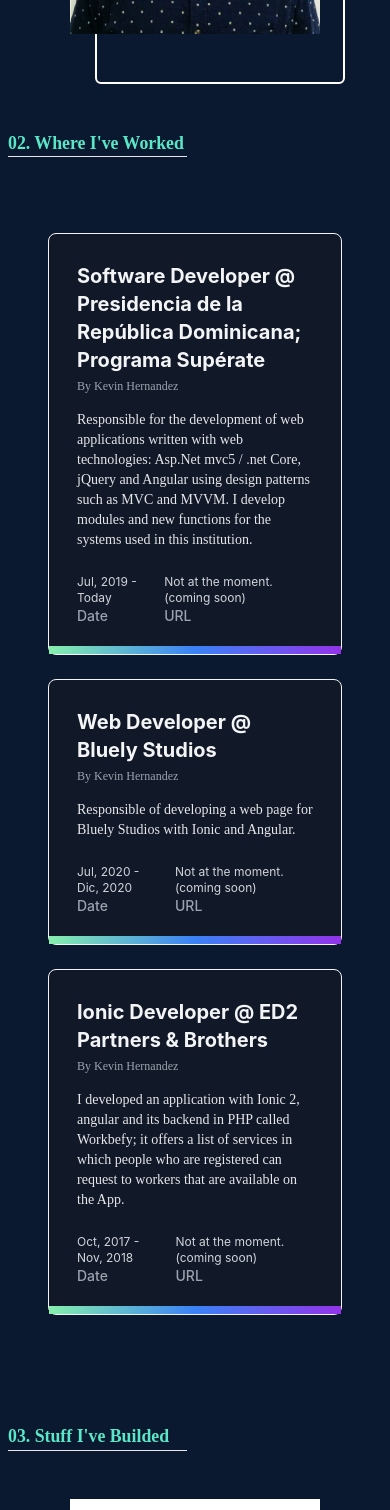
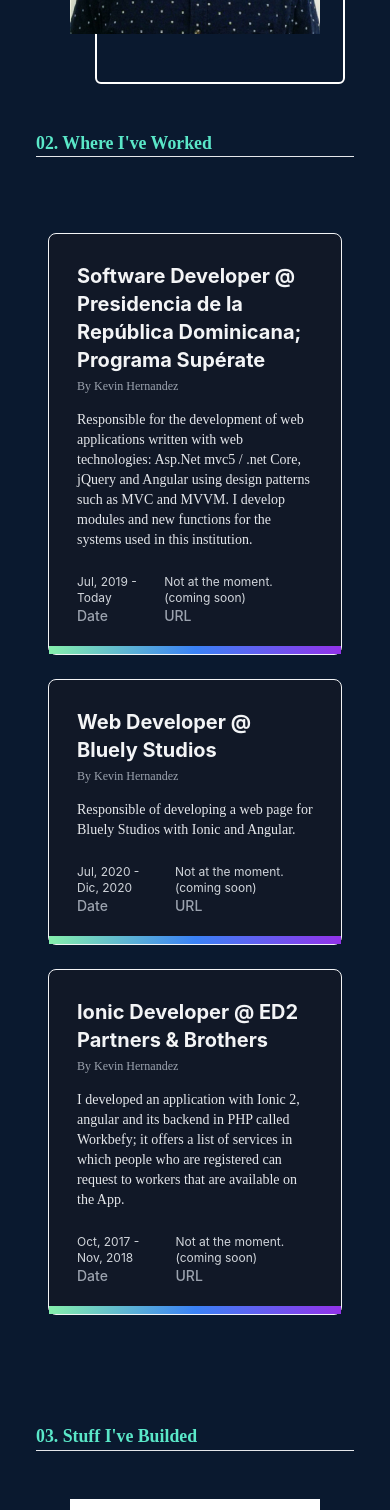
Before and after one commit to kevinHernandez05/kevinHernandez05.github.io, a React (Create React App) app: page / in a window 390 px wide. Shown: the part 1580-3090 px from the top of the page. Built offline with nearby package versions, Linux system fonts and the light colour scheme.

Commit message:
vista para celulares ya completa

```diff
--- a/src/components/projects/projects.js
+++ b/src/components/projects/projects.js
@@ -3,8 +3,8 @@
 
 export default function projects(props) {
     return (
-        <section class="job-section sm:px-12 md:px-24 lg:px-36 xl:px-96 py-24">
-            <div class="grid grid-cols-2">
+        <section class="job-section md:px-24 lg:px-36 xl:px-96 py-24">
+            <div class="px-7 grid md:grid-cols-2">
                 <div class="px-2">
                     <h1 class="font-semibold">03. Stuff I've Builded</h1>
                     <hr></hr>
--- a/src/components/workPlaces/workPlaces.js
+++ b/src/components/workPlaces/workPlaces.js
@@ -38,7 +38,7 @@
 
         <section class="job-section md:px-24 lg:px-36 xl:px-96">
             {/* px-12 */}
-            <div class="grid grid-cols-2">
+            <div class="px-7 grid md:grid-cols-2">
                 <div class="px-2">
                     <h1 class="font-semibold">02. Where I've Worked</h1>
                     <hr class="py-8"></hr>
```
